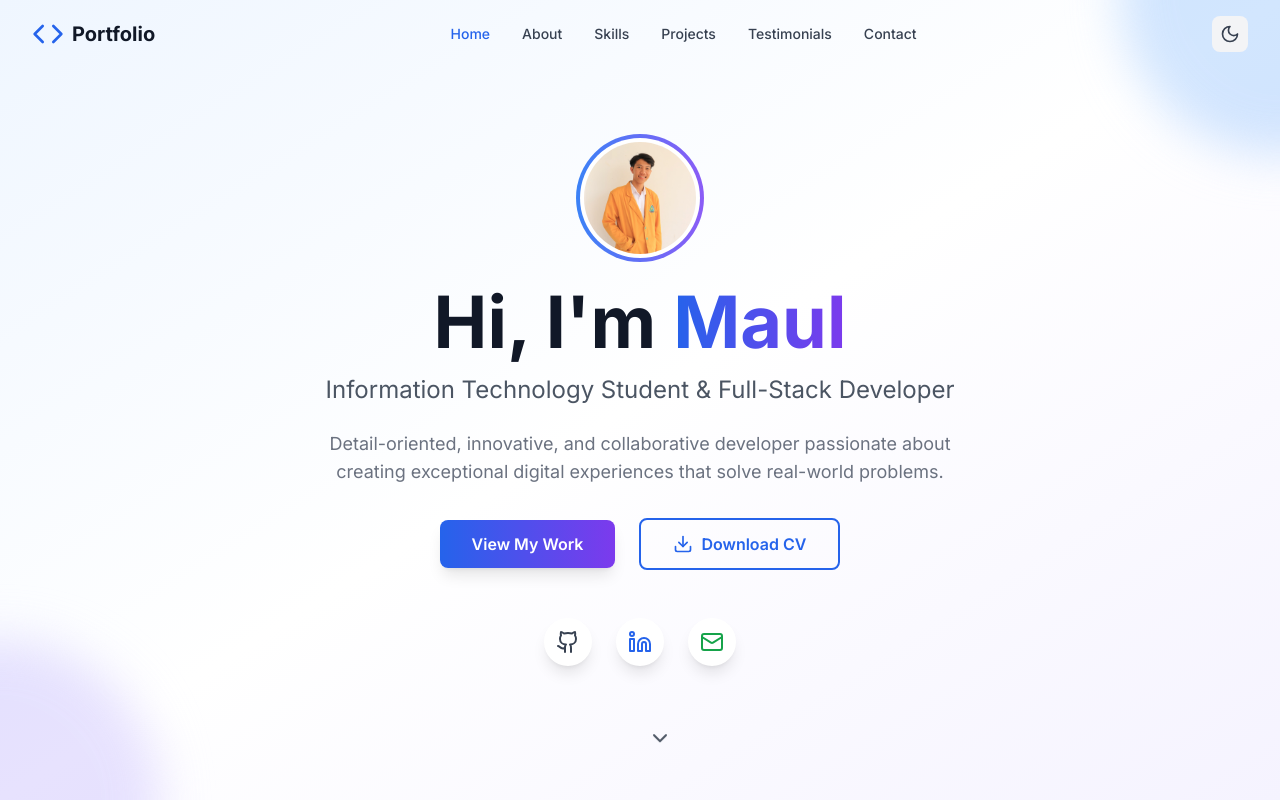
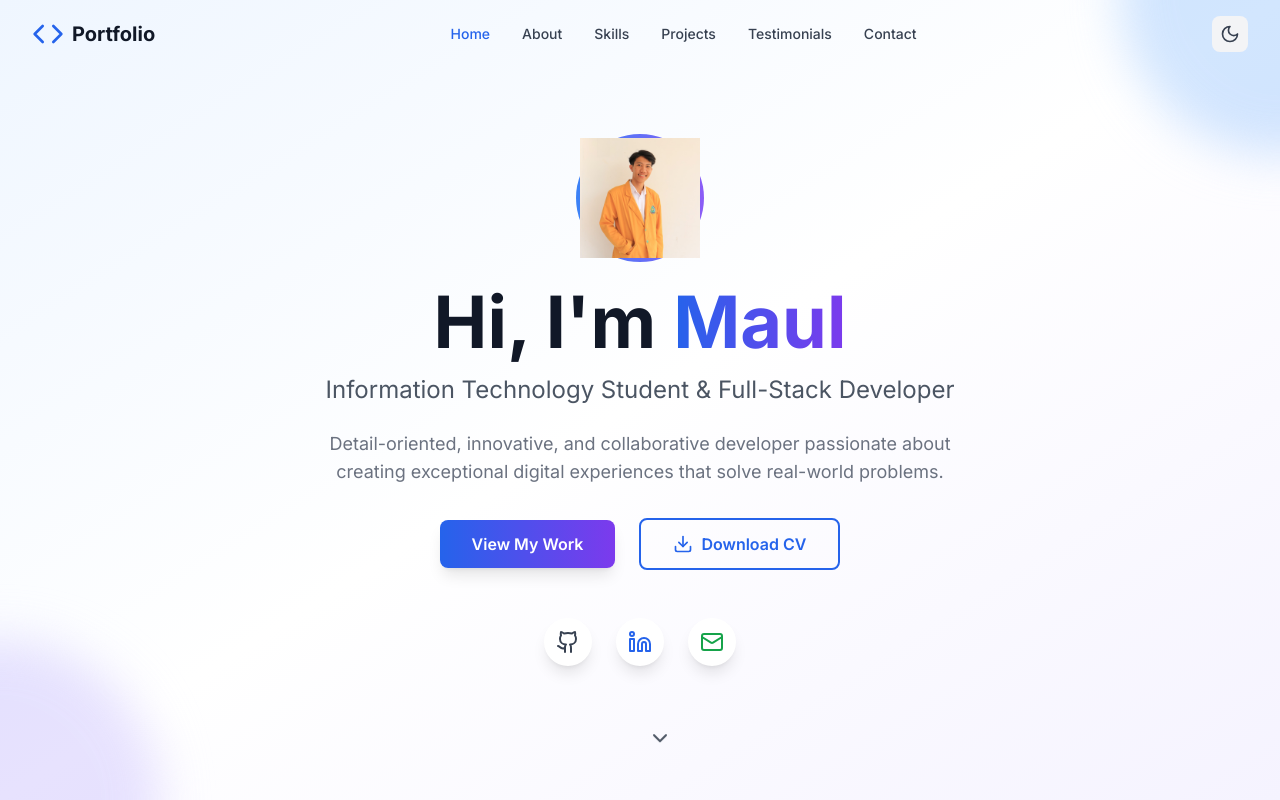
Before and after one commit to rahmatmaulanaa/my-portfolio-web, a React (Vite) app: page / in a window 1280 px wide. Shown: the top 800 px of the page. Built offline with nearby package versions, Linux system fonts and the light colour scheme.

Commit message:
add profile image

```diff
--- a/src/components/Hero.tsx
+++ b/src/components/Hero.tsx
@@ -31,11 +31,8 @@ const Hero: React.FC = () => {
           <div className="mb-8">
             <div className="w-32 h-32 mx-auto mb-6 rounded-full bg-gradient-to-r from-primary-500 to-secondary-500 p-1">
               <div className="w-full h-full rounded-full bg-white dark:bg-gray-800 flex items-center justify-center">
-                <img
-                  src="/src/assets/profil.jpg"
-                  alt="Profile"
-                  className="w-28 h-28 rounded-full object-cover"
-                />
+                <img src={`${import.meta.env.BASE_URL}images/profil.jpg`} alt="Profile" />
+
               </div>
             </div>
             <h1 className="text-5xl md:text-7xl font-bold text-gray-900 dark:text-white mb-4 animate-slide-up">
```
Also changed, not shown: public/images/profil.jpg (renamed from src/assets/profil.jpg).
